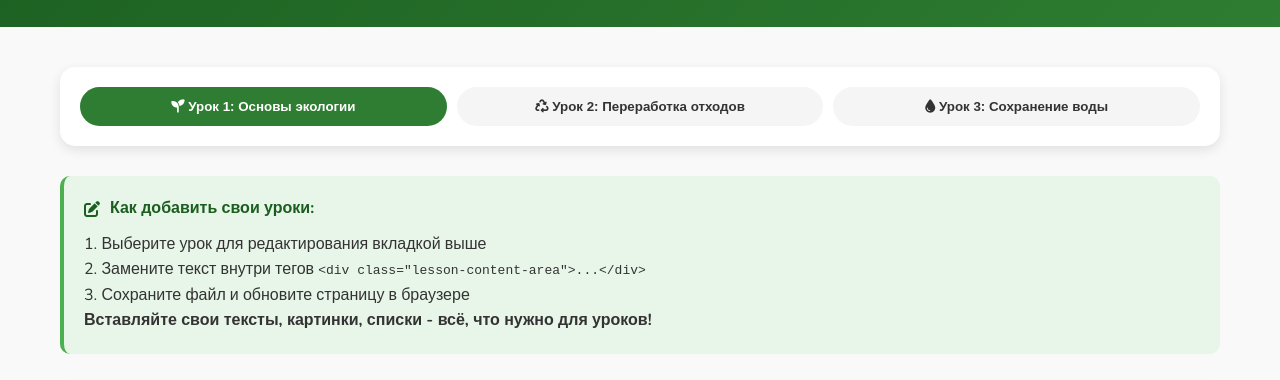
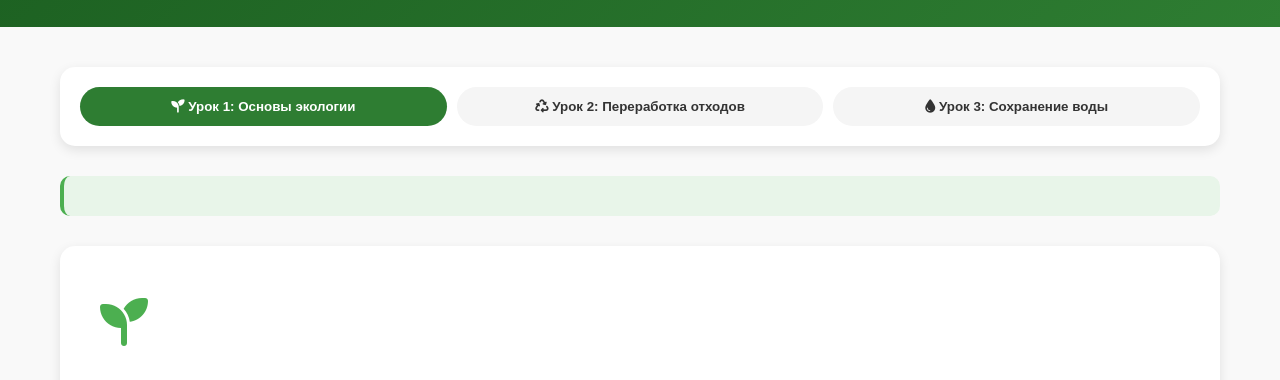
Before and after one commit to yukon122333/eco, a plain HTML site: page lessons.html in a window 1280 px wide. Shown: the part 272-652 px from the top of the page. Drawn offline with nearby package versions, Linux system fonts and the light colour scheme.

Commit message:
Update lessons.html

```diff
--- a/lessons.html
+++ b/lessons.html
@@ -308,11 +308,7 @@
 
                 <!-- Инструкция для редактора -->
                 <div class="editor-instructions">
-                    <h4><i class="fas fa-edit"></i> Как добавить свои уроки:</h4>
-                    <p>1. Выберите урок для редактирования вкладкой выше</p>
-                    <p>2. Замените текст внутри тегов <code>&lt;div class="lesson-content-area"&gt;...&lt;/div&gt;</code></p>
-                    <p>3. Сохраните файл и обновите страницу в браузере</p>
-                    <p><strong>Вставляйте свои тексты, картинки, списки - всё, что нужно для уроков!</strong></p>
+
                 </div>
 
                 <!-- Урок 1 -->
@@ -538,4 +534,5 @@
 
     <script src="script.js"></script>
 </body>
+
 </html>
```
